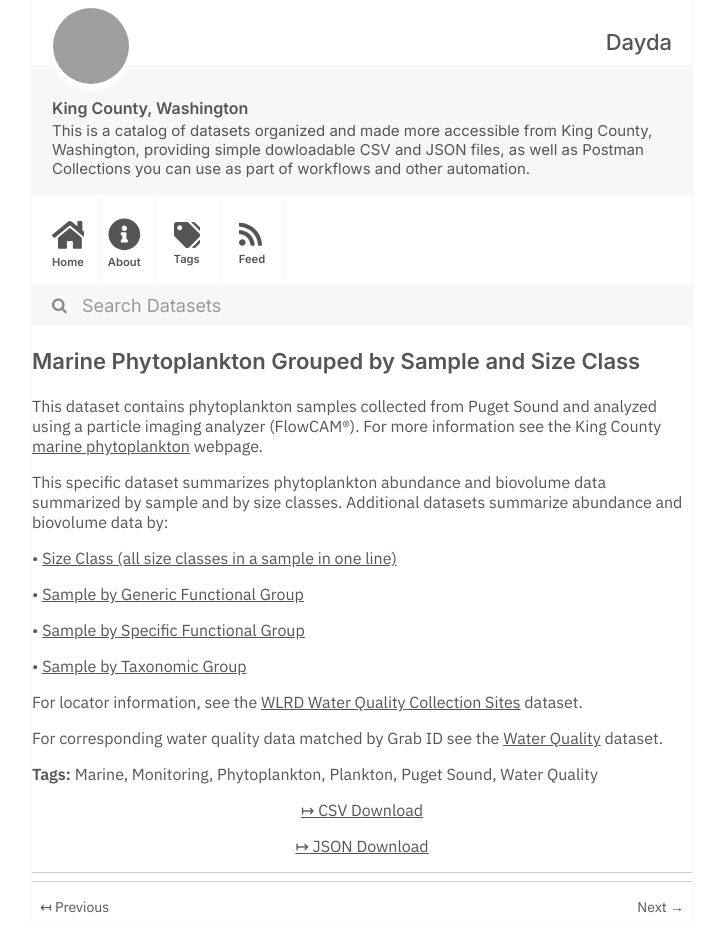
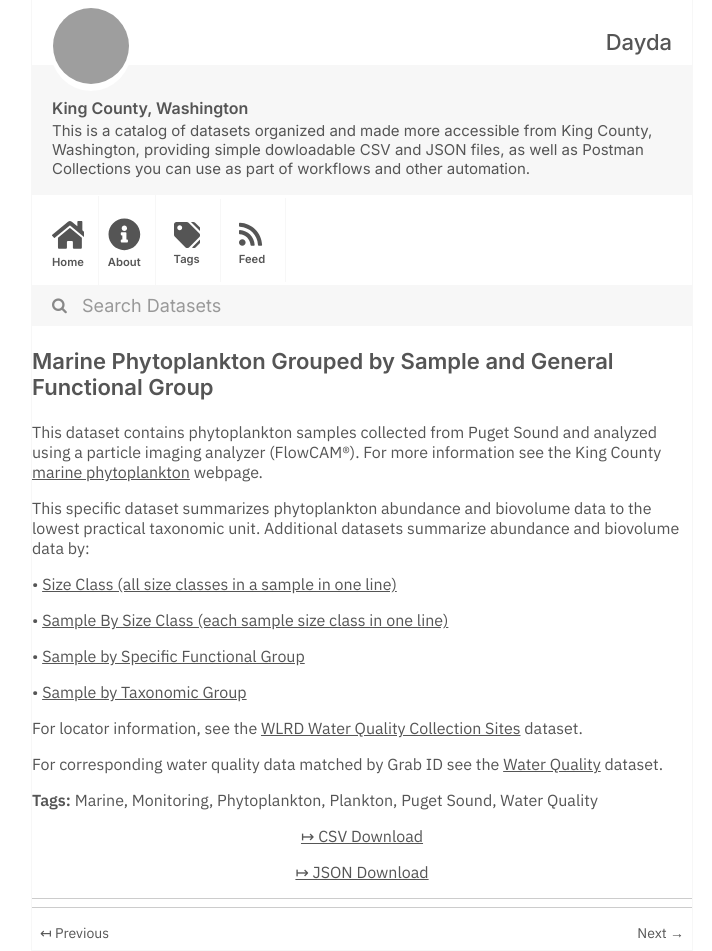
Before and after one commit to dayda-entities/king-county-washington, a Jekyll site: the page built from _posts/2020-11-10-marine-phytoplankton-grouped-b.md, in a window 1280 px wide, cut to the strip 0-951 px from the top of the page. Shown: the whole strip, without its empty margins (278-990 px from the left). Built offline with Jekyll 4.4.1, drawn with Linux system fonts in a browser that asks for light colours; before the commit the page ends 925 px from its top, so only the background shows below that; grey boxes are pictures that could not be loaded.

Commit message:
Publish Data

```diff
--- a/_posts/2020-11-10-marine-phytoplankton-grouped-b.md
+++ b/_posts/2020-11-10-marine-phytoplankton-grouped-b.md
@@ -1,7 +1,7 @@
 ---
-title: Marine Phytoplankton Grouped by Sample and Size Class
-created: '2020-11-10T16:58:42.523012'
-modified: '2020-12-04T19:18:15.775549'
+title: Marine Phytoplankton Grouped by Sample and General Functional Group
+created: '2020-11-10T16:58:36.416819'
+modified: '2020-12-04T19:18:09.975031'
 state: active
 type: dataset
 tags:
@@ -13,15 +13,15 @@ tags:
   - Water Quality
 groups:
   - Local Government
-csv_url: 'https://data.kingcounty.gov/api/views/qah3-t5yd/rows.csv?accessType=DOWNLOAD'
-json_url: 'https://data.kingcounty.gov/api/views/qah3-t5yd/rows.json?accessType=DOWNLOAD'
+csv_url: 'https://data.kingcounty.gov/api/views/ddc7-9f23/rows.csv?accessType=DOWNLOAD'
+json_url: 'https://data.kingcounty.gov/api/views/ddc7-9f23/rows.json?accessType=DOWNLOAD'
 layout: post
 
 ---
 <p>This dataset contains phytoplankton samples collected from Puget Sound and analyzed using a particle imaging analyzer (FlowCAM®). For more information see the King County <a href="https://green2.kingcounty.gov/marine/Monitoring/Phytoplankton" > marine phytoplankton</a> webpage. </p>
-<p>This specific dataset summarizes phytoplankton abundance and biovolume data summarized by sample and by size classes. Additional datasets summarize abundance and biovolume data by:</p>
+<p>This specific dataset summarizes phytoplankton abundance and biovolume data to the lowest practical taxonomic unit. Additional datasets summarize abundance and biovolume data by:</p>
 <p>•	 <a href="https://data.kingcounty.gov/Environment-Waste-Management/Phytoplankton-Grouped-by-Size-Class/ap4k-tvru" >Size Class  (all size classes in a sample in one line)</a></p>
-<p>•	 <a href="https://data.kingcounty.gov/dataset/Phytoplankton-Grouped-by-Sample-and-General-Functi/ddc7-9f23" >Sample by Generic Functional Group</a></p>
+<p>•	 <a href="https://data.kingcounty.gov/Environment-Waste-Management/Phytoplankton-Grouped-by-Sample-and-Size-Class/qah3-t5yd" >Sample By Size Class (each sample size class in one line)</a></p>
 <p>•	 <a href="https://data.kingcounty.gov/dataset/Phytoplankton-Grouped-by-Sample-and-Specific-Funct/xyty-wq8n" >Sample by Specific Functional Group</a></p>
 <p>•	 <a href="https://data.kingcounty.gov/Environment-Waste-Management/Marine-Phytoplankton-Samples-by-Taxonomic-Group/uydm-m3ym" >Sample by Taxonomic Group</a></p>
 <p>For locator information, see the <a href="https://data.kingcounty.gov/dataset/WLRD-Sites/wbhs-bbzf">WLRD Water Quality Collection Sites</a> dataset.</p>
```
